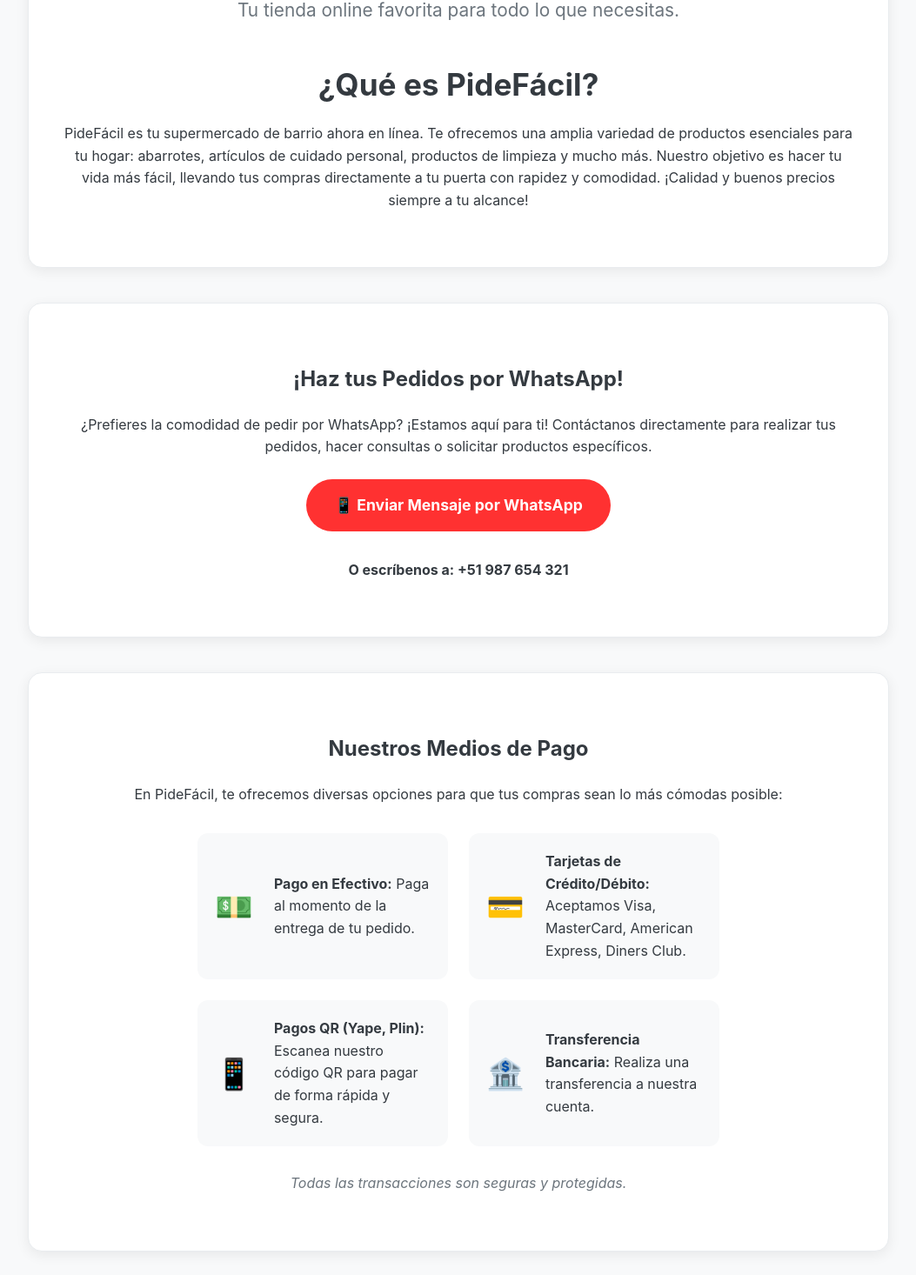
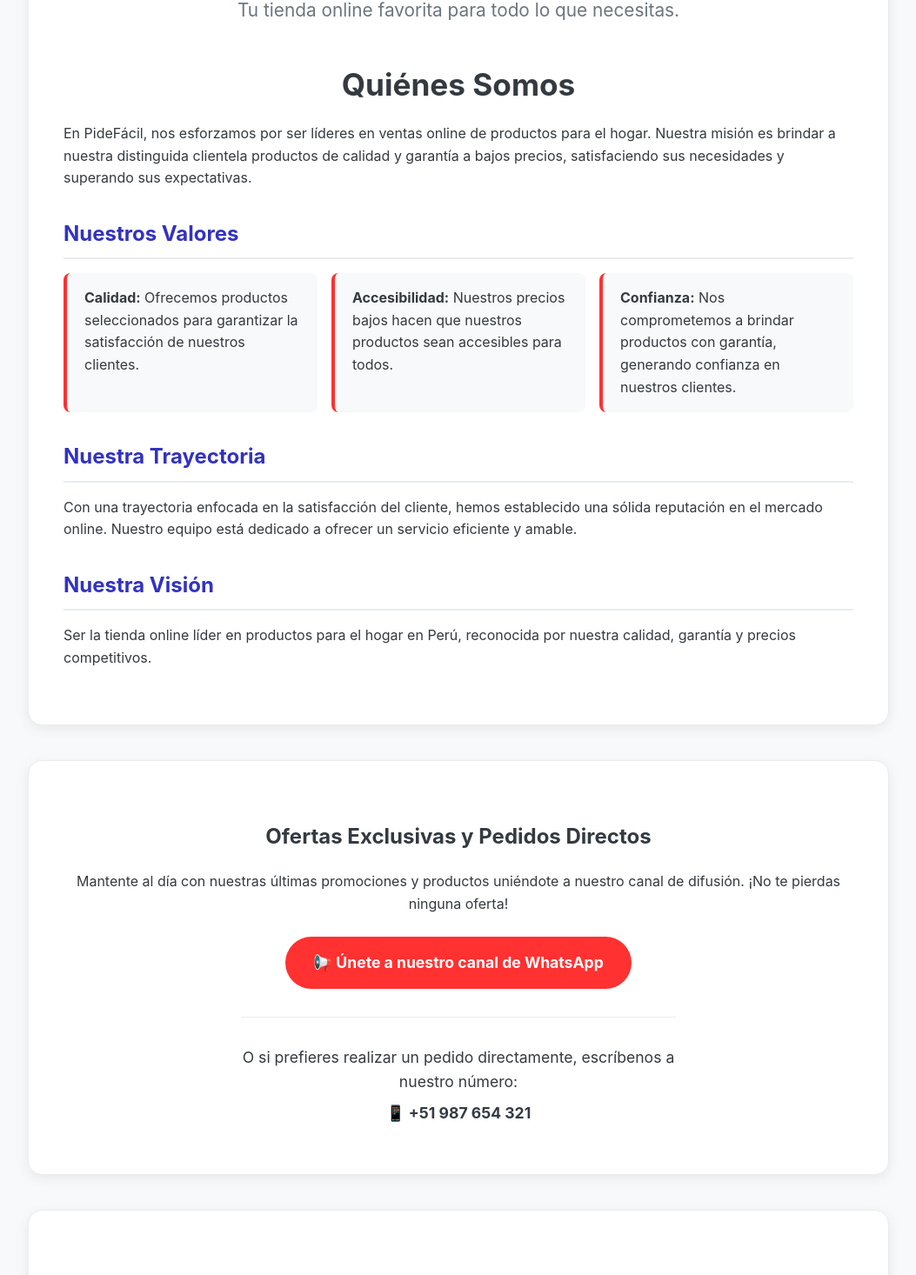
Before and after one commit to ruthyasmin18/pide_facil, a React (Vite) app: page / in a window 1280 px wide. Shown: the part 348-1814 px from the top of the page at 87% size, without its empty margins (113-1166 px from the left). Built offline with nearby package versions, Linux system fonts and the light colour scheme.

Commit message:
mejora_home

```diff
--- a/src/pages/HomePage.css
+++ b/src/pages/HomePage.css
@@ -1,15 +1,14 @@
-/* HomePage.css - VERSIÓN DEFINITIVA UNIFICADA CON NAVBAR */
+/* HomePage.css - VERSIÓN FINAL CORREGIDA */
 
 /* 1. Paleta de Colores y Configuración Global */
 :root {
-  /* Colores unificados con el Navbar */
-  --principal-rojo: #ff3131; /* Rojo del Navbar */
-  --secundario-azul: #3232c2;/* Azul del Navbar */
-  --fondo-pagina: #f8f9fa;    /* Gris muy claro para la página */
-  --fondo-bloque: #ffffff;     /* Blanco puro para los bloques */
-  --texto-principal: #343a40; /* Gris oscuro para texto legible */
+  --principal-rojo: #ff3131;
+  --secundario-azul: #3232c2;
+  --fondo-pagina: #f8f9fa;
+  --fondo-bloque: #ffffff;
+  --texto-principal: #343a40;
   --texto-claro: #ffffff;
-  --borde-suave: #e9ecef;     /* Para bordes y líneas sutiles */
+  --borde-suave: #e9ecef;
   --sombra-suave: 0 4px 15px rgba(0, 0, 0, 0.07);
 }
 
@@ -31,7 +30,6 @@
   margin: 0 auto;
 }
 
-/* Estilo para las secciones/bloques */
 .pink-section,
 .green-section,
 .yellow-section {
@@ -40,18 +38,19 @@
   border-radius: 16px;
   box-shadow: var(--sombra-suave);
   border: 1px solid var(--borde-suave);
+}
+
+/* 3. Sección de Bienvenida y "Quiénes Somos" */
+.pink-section {
   text-align: center;
 }
 
-/* 3. Sección de Bienvenida */
 .pink-section h1 {
-  /* El H1 ahora usa el rojo principal para coincidir con el navbar */
   color: var(--principal-rojo);
   font-size: clamp(2.5rem, 5vw, 3.5rem);
   font-weight: 800;
   margin: 0 0 0.5rem 0;
 }
-
 
 .pink-section .subtitle {
   font-size: clamp(1.1rem, 2.5vw, 1.3rem);
@@ -59,13 +58,48 @@
   margin-bottom: 2.5rem;
 }
 
-.pink-section h2 {
+.about-us-content {
+  text-align: left;
+  margin-top: 2.5rem;
+}
+
+.about-us-content h2 {
   font-size: clamp(1.8rem, 4vw, 2.2rem);
   font-weight: 700;
   margin-bottom: 1rem;
+  text-align: center;
+}
+
+.about-us-content h3 {
+  font-size: 1.5rem;
+  font-weight: 700;
+  color: var(--secundario-azul);
+  margin-top: 2rem;
+  margin-bottom: 1rem;
+  border-bottom: 2px solid var(--borde-suave);
+  padding-bottom: 0.5rem;
+}
+
+.values-list {
+  list-style: none;
+  padding: 0;
+  display: grid;
+  gap: 1rem;
+  margin-top: 1rem;
+}
+
+.value-item {
+  background-color: var(--fondo-pagina);
+  padding: 1rem 1.25rem;
+  border-radius: 8px;
+  border-left: 4px solid var(--principal-rojo);
 }
 
 /* 4. Sección de WhatsApp */
+.green-section {
+  text-align: center;
+}
+
 .whatsapp-buttons {
   margin-top: 1.5rem;
   display: flex;
@@ -75,29 +109,51 @@
 }
 
 .whatsapp-btn {
- /* El botón de acción principal usa el rojo del navbar */
   background-color: var(--principal-rojo);
-  color: var(--texto-claro); /* Texto en blanco para mejor contraste */
+  color: var(--texto-claro);
   font-weight: 700;
-  padding: 1rem 2rem; /* Ajuste de padding */
+  padding: 1rem 2rem;
   border-radius: 50px;
   text-decoration: none;
   font-size: 1.1rem;
   border: none;
   transition: transform 0.3s ease, background-color 0.3s ease;
-  display: inline-flex; /* Para alinear el ícono y el texto */
+  display: inline-flex;
   align-items: center;
-  gap: 12px; /* Espacio entre el ícono y el texto */
+  gap: 12px;
 }
-
 
 .whatsapp-btn:hover {
   transform: translateY(-3px);
-  background-color: #25D366; /* Verde de WhatsApp */
-  color: var(--texto-claro);   /* <-- Añade esta línea */
+  background-color: #25D366;
+  color: var(--texto-claro);
+}
+
+.direct-order-info {
+  margin-top: 2rem;
+  padding-top: 1.5rem;
+  border-top: 1px solid var(--borde-suave);
+  max-width: 500px;
+  margin-left: auto;
+  margin-right: auto;
+}
+
+.direct-order-info p {
+  margin: 0.5rem 0;
+  font-size: 1.1rem;
+  color: var(--texto-principal);
+}
+
+.whatsapp-number {
+  font-size: 1.2rem;
+  font-weight: 700;
 }
 
 /* 5. Sección de Medios de Pago */
+.yellow-section {
+  text-align: center;
+}
+
 .payment-list {
   display: grid;
   grid-template-columns: 1fr;
@@ -112,13 +168,12 @@
   align-items: center;
   gap: 1.5rem;
   padding: 1.25rem;
-  background-color: var(--fondo-pagina); /* Un fondo ligeramente gris para diferenciar */
+  background-color: var(--fondo-pagina);
   border-radius: 12px;
 }
 
 .payment-item span {
   font-size: 2.2rem;
-  /* Los íconos usan el azul del navbar */
   color: var(--secundario-azul);
 }
 
@@ -132,8 +187,39 @@
   color: #6c757d;
 }
 
+/* --- NUEVA Y MEJORADA SOLUCIÓN PARA "PRÓXIMAMENTE" --- */
+
+/* Por defecto, el texto "Próximamente" está oculto */
+.proximamente-text {
+  display: none;
+}
+
+/* Estilos para la tarjeta desactivada */
+.payment-item-disabled {
+  opacity: 0.6;
+  cursor: not-allowed;
+  justify-content: center; /* Centra el contenido (el texto "Próximamente") */
+}
+
+/* Cuando la tarjeta está desactivada, OCULTAMOS el contenido original */
+.payment-item-disabled .payment-content {
+  display: none;
+}
+
+/* Y MOSTRAMOS el texto "Próximamente" */
+.payment-item-disabled .proximamente-text {
+  display: block; /* Lo hacemos visible */
+  font-size: 1.5rem;
+  font-weight: 700;
+  color: var(--texto-principal);
+}
+
 /* 6. Diseño Responsivo */
 @media (min-width: 768px) {
+  .values-list {
+    grid-template-columns: repeat(auto-fit, minmax(250px, 1fr));
+  }
+
   .payment-list {
     grid-template-columns: 1fr 1fr;
   }
@@ -146,6 +232,14 @@
     padding: 2rem 1.5rem;
   }
 
+  .about-us-content h2 {
+    font-size: 1.6rem;
+  }
+
+  .about-us-content h3 {
+    font-size: 1.3rem;
+  }
+
   .payment-item {
     flex-direction: column;
     text-align: center;
--- a/src/pages/HomePage.jsx
+++ b/src/pages/HomePage.jsx
@@ -4,38 +4,68 @@
 const HomePage = () => {
   return (
     <div className="home-page-container">
-      {/* Sección de Bienvenida y Descripción - RECTÁNGULO ROSADO */}
+      {/* Sección de Bienvenida y Quiénes Somos - RECTÁNGULO ROSADO (MODIFICADO) */}
       <div className="pink-section">
         <h1>¡Bienvenido a PideFácil!</h1>
         <p className="subtitle">Tu tienda online favorita para todo lo que necesitas.</p>
 
-        <h2>¿Qué es PideFácil?</h2>
-        <p className="description">
-          PideFácil es tu supermercado de barrio ahora en línea. Te ofrecemos una amplia variedad de productos esenciales para tu hogar: abarrotes, artículos de cuidado personal, productos de limpieza y mucho más. Nuestro objetivo es hacer tu vida más fácil, llevando tus compras directamente a tu puerta con rapidez y comodidad. ¡Calidad y buenos precios siempre a tu alcance!
-        </p>
+        {/* -- INICIO DEL NUEVO CONTENIDO -- */}
+        <div className="about-us-content">
+          <h2>Quiénes Somos</h2>
+          <p>
+            En PideFácil, nos esforzamos por ser líderes en ventas online de productos para el hogar. Nuestra misión es brindar a nuestra distinguida clientela productos de calidad y garantía a bajos precios, satisfaciendo sus necesidades y superando sus expectativas.
+          </p>
+
+          <h3>Nuestros Valores</h3>
+          <ul className="values-list">
+            <li className="value-item">
+              <strong>Calidad:</strong> Ofrecemos productos seleccionados para garantizar la satisfacción de nuestros clientes.
+            </li>
+            <li className="value-item">
+              <strong>Accesibilidad:</strong> Nuestros precios bajos hacen que nuestros productos sean accesibles para todos.
+            </li>
+            <li className="value-item">
+              <strong>Confianza:</strong> Nos comprometemos a brindar productos con garantía, generando confianza en nuestros clientes.
+            </li>
+          </ul>
+
+          <h3>Nuestra Trayectoria</h3>
+          <p>
+            Con una trayectoria enfocada en la satisfacción del cliente, hemos establecido una sólida reputación en el mercado online. Nuestro equipo está dedicado a ofrecer un servicio eficiente y amable.
+          </p>
+
+          <h3>Nuestra Visión</h3>
+          <p>
+            Ser la tienda online líder en productos para el hogar en Perú, reconocida por nuestra calidad, garantía y precios competitivos.
+          </p>
+        </div>
+        {/* -- FIN DEL NUEVO CONTENIDO -- */}
       </div>
 
       {/* Sección de WhatsApp - RECTÁNGULO VERDE */}
       <div className="green-section">
-        <h2>¡Haz tus Pedidos por WhatsApp!</h2>
+        <h2>Ofertas Exclusivas y Pedidos Directos</h2>
         <p>
-          ¿Prefieres la comodidad de pedir por WhatsApp? ¡Estamos aquí para ti! Contáctanos directamente para realizar tus pedidos, hacer consultas o solicitar productos específicos.
+          Mantente al día con nuestras últimas promociones y productos uniéndote a nuestro canal de difusión. ¡No te pierdas ninguna oferta!
         </p>
         <div className="whatsapp-buttons">
           <a
-            href="https://wa.me/51987654321?text=Hola!%20Quisiera%20hacer%20un%20pedido%20en%20PideFácil."
+            href="https://wa.me/51987654321" // MODIFICADO: Se elimina el texto predefinido para que sea un enlace más general al perfil.
             target="_blank"
             rel="noopener noreferrer"
             className="whatsapp-btn"
           >
-            📱 Enviar Mensaje por WhatsApp
+            📢 Únete a nuestro canal de WhatsApp
           </a>
-          <p><strong>O escríbenos a: +51 987 654 321</strong></p>
+        </div>
+        <div className="direct-order-info">
+            <p>O si prefieres realizar un pedido directamente, escríbenos a nuestro número:</p>
+            <p className="whatsapp-number"><strong>📱 +51 987 654 321</strong></p>
         </div>
       </div>
 
       {/* Sección de Medios de Pago - RECTÁNGULO AMARILLO */}
-      <div className="yellow-section">
+        <div className="yellow-section">
         <h2>Nuestros Medios de Pago</h2>
         <p>En PideFácil, te ofrecemos diversas opciones para que tus compras sean lo más cómodas posible:</p>
 
@@ -46,12 +76,19 @@
               <strong>Pago en Efectivo:</strong> Paga al momento de la entrega de tu pedido.
             </div>
           </div>
-          <div className="payment-item">
-            <span>💳</span>
-            <div>
-              <strong>Tarjetas de Crédito/Débito:</strong> Aceptamos Visa, MasterCard, American Express, Diners Club.
+
+          {/* --- ÍTEM DE TARJETAS CON ESTRUCTURA SIMPLIFICADA --- */}
+          <div className="payment-item payment-item-disabled">
+            {/* Texto que solo se mostrará cuando la tarjeta esté desactivada */}
+            <div className="proximamente-text">Próximamente</div>
+
+            {/* Contenido original (será ocultado con CSS) */}
+            <span className="payment-content">💳</span>
+            <div className="payment-content">
+              <strong>Tarjetas de Crédito/Débito:</strong> Aceptamos Visa, MasterCard, y más.
             </div>
           </div>
+
           <div className="payment-item">
             <span>📱</span>
             <div>
```
